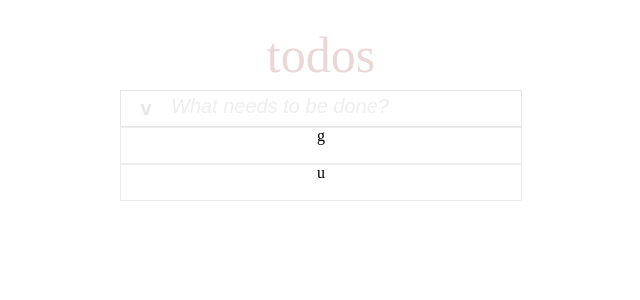
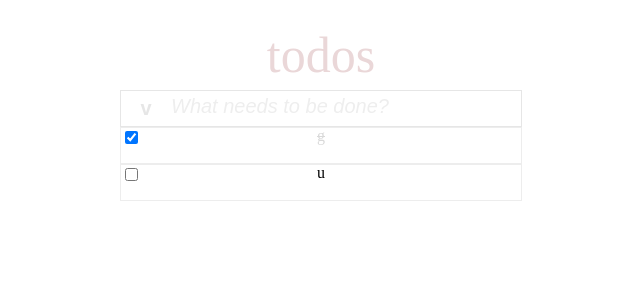
Before and after one commit to EvaMelon/ToDo-React, a React (Create React App) app: page / in a window 1280 px wide. Shown: the top 300 px of the page, without its empty margins (319-959 px from the left). Built offline with nearby package versions, Linux system fonts and the light colour scheme.

Commit message:
added line through

```diff
--- a/src/App.css
+++ b/src/App.css
@@ -55,3 +55,17 @@
 .blackButton {
   color:black;
 }
+
+.checkbox {
+  position:absolute;
+}
+
+.check-container {
+  display: flex;
+  position: relative;
+}
+
+.done {
+  color:#D9D9D9;
+  text-decoration:line-through;
+}
--- a/src/App.js
+++ b/src/App.js
@@ -1,4 +1,5 @@
 import React, { Component } from 'react';
+import classNames from 'classnames';
 import './reset.css';
 import './App.css';
 import './oop';
@@ -7,7 +8,7 @@ class App extends Component {
   constructor(props) {
     super(props);
     this.state={
-      items:[{text:"g", done:false}, {text:"u", done:false}]
+      items:[{text:"g", done:true}, {text:"u", done:false}]
     };
   }
   //  this.state={
@@ -27,32 +28,48 @@ class App extends Component {
     }
   }
 
+  handleToggleItem = (index) => {
+    const oldItems = this.state.items;
+    const updatedItems = [];
+    for (let i = 0; i < oldItems.length; i++) {
+      if (i == index) {
+        const itemToUpdate = oldItems[index];
+        const updatedItem = {...itemToUpdate, done:!itemToUpdate.done};
+        updatedItems.push(updatedItem);
+      }
+      else {
+        updatedItems.push(oldItems[i]);
+      }
+    }
+    this.setState({
+      items: updatedItems
+    });
+  }
+
   renderItems() {
     const items = [];
     for(let i = 0; i < this.state.items.length; i++) {
-        let itemArray = <TodoItem text={this.state.items[i].text} />;
+        let itemArray = <TodoItem
+                          text={this.state.items[i].text}
+                          done={this.state.items[i].done}
+                          onToggle={() => { this.handleToggleItem(i)} }
+                        />;
         items.push(itemArray);
     }
     return items;
   }
-
-  // zle
-  // buttonColorChange = (event) => {
-  //   const button = this.button;
-  //   button.onClick.classList.add("blackButton");
-  // }
 
   render() {
     return (
       <div className="App">
         <h1 className="App-title">todos</h1>
         <div className="fieldSet">
-          <button type="button" className="button"
-          onClick={this.buttonColorChange}>v</button>
+          <ButtonColorChange>v</ButtonColorChange>
           <input type="text" className="todos-writingSpace" placeholder="What needs to be done?"
                  onKeyPress={this.handleKeyPress}/>
         </div>
         <div className="items-section">
+
           {this.renderItems()}
         </div>
       </div>
@@ -63,9 +80,49 @@ class App extends Component {
 class TodoItem extends React.Component {
  render() {
    return (
-     <div className="todo">{this.props.text}</div>
+      <div
+      className={
+        classNames({
+          "todo":true,
+          "done": this.props.done
+          //w JS do false jest obliczne (falsy): null, undefined, 0, NaN, "", false.
+          //Wszystko inne do true (truthy)
+        })}>
+        <label className="check-container">
+          <span className="checkmark"></span>
+          <input
+            type="checkbox" className="checkbox" checked={this.props.done}
+            onChange={this.props.onToggle}
+          />
+        </label>
+        <span>{this.props.text}</span>
+     </div>
    );
  }
 }
 
+class ButtonColorChange extends React.Component {
+  state = {
+    isBlack:false
+  }
+
+  handleClick = (event) => {
+    this.setState({
+      isBlack:!this.state.isBlack
+    });
+  }
+
+  render() {
+    return (
+      <button
+      className={classNames({
+        "button":true,
+        "blackButton": this.state.isBlack
+      })}
+      onClick={(this.handleClick)}>{this.props.children} { /* class maja this*/ }
+      </button>
+    )
+  }
+}
+
 export default App;
```
